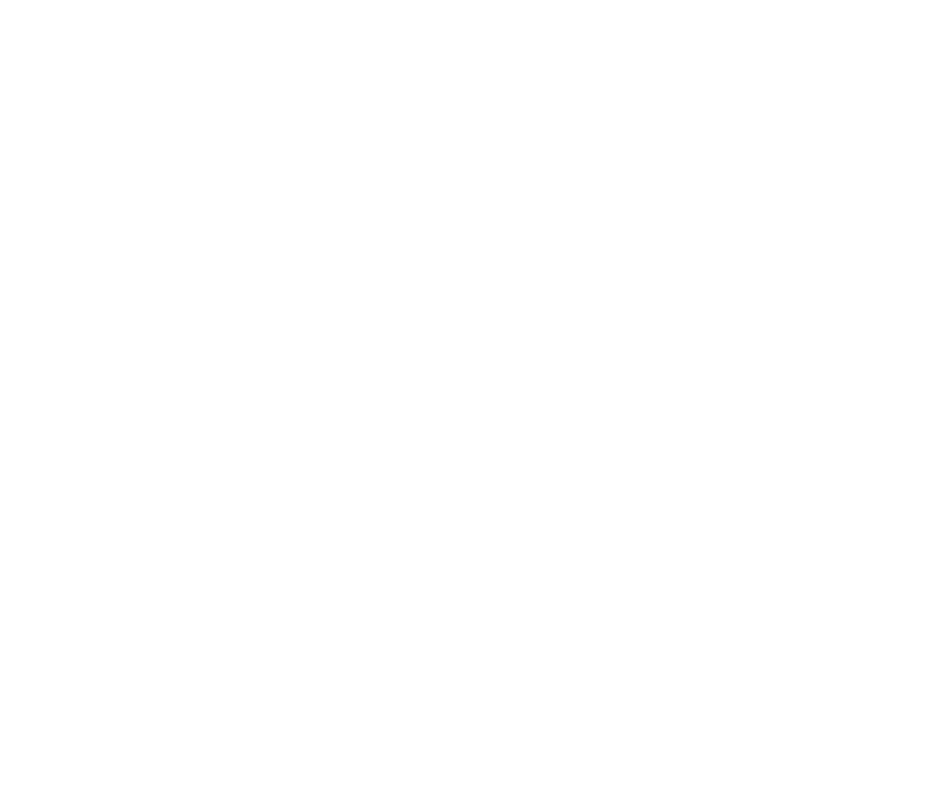
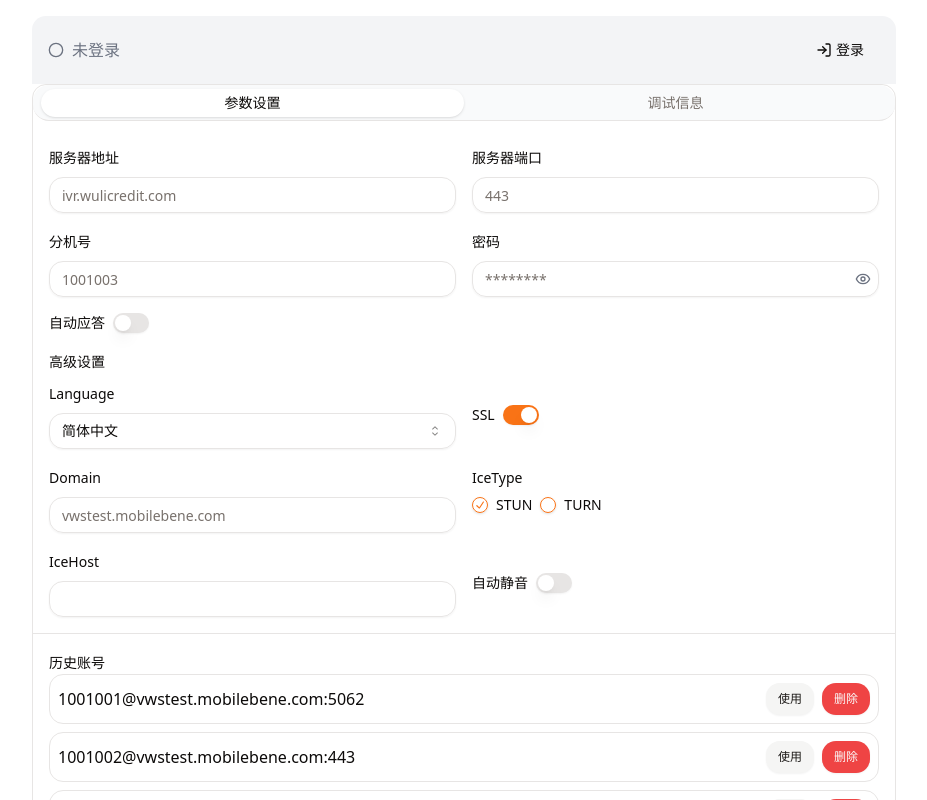
Before and after one commit to mobene-infra-service/sip-demo, a React (Vite) app: page / in a window 1280 px wide. Shown: the top 800 px of the page, without its empty margins (176-1103 px from the left). Built offline with nearby package versions, Linux system fonts and the light colour scheme.

Commit message:
feat: Add login component to App

```diff
--- a/src/App.tsx
+++ b/src/App.tsx
@@ -1,5 +1,11 @@
+import LoginComponent from '@/components/login'
+
 function App() {
-  return <></>
+  return (
+    <>
+      <LoginComponent />
+    </>
+  )
 }
 
 export default App
--- a/src/components/login.tsx
+++ b/src/components/login.tsx
@@ -12,7 +12,7 @@
 } from '@/components/ui/select'
 import { RadioGroup, RadioGroupItem } from '@/components/ui/radio-group'
 
-export default function Component() {
+const LoginComponent = () => {
   return (
     <div className="max-w-4xl mx-auto p-4">
       <header className="flex items-center justify-between p-4 bg-gray-100 rounded-t-md">
@@ -219,3 +219,4 @@
     </svg>
   )
 }
+export default LoginComponent
```
